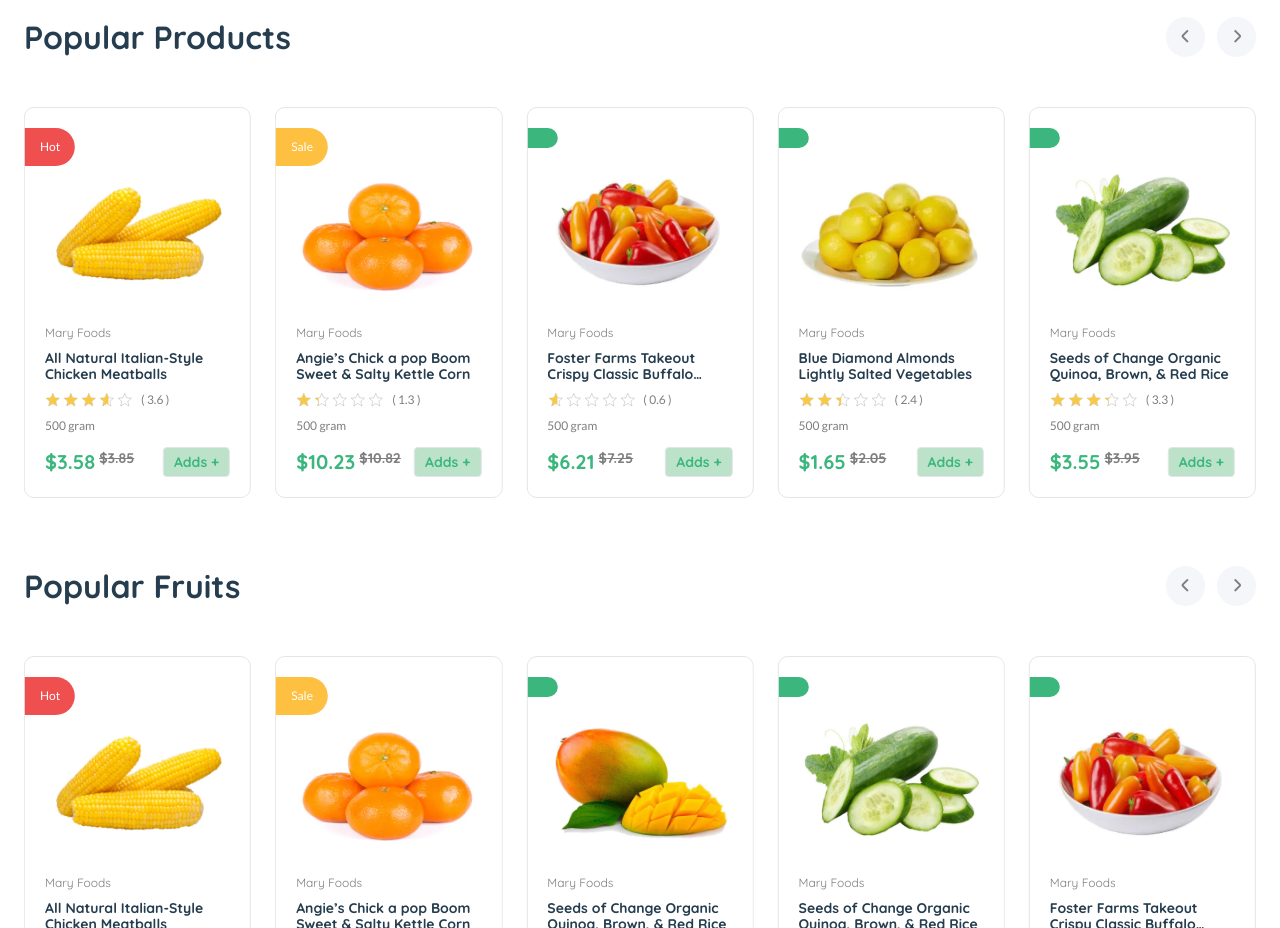
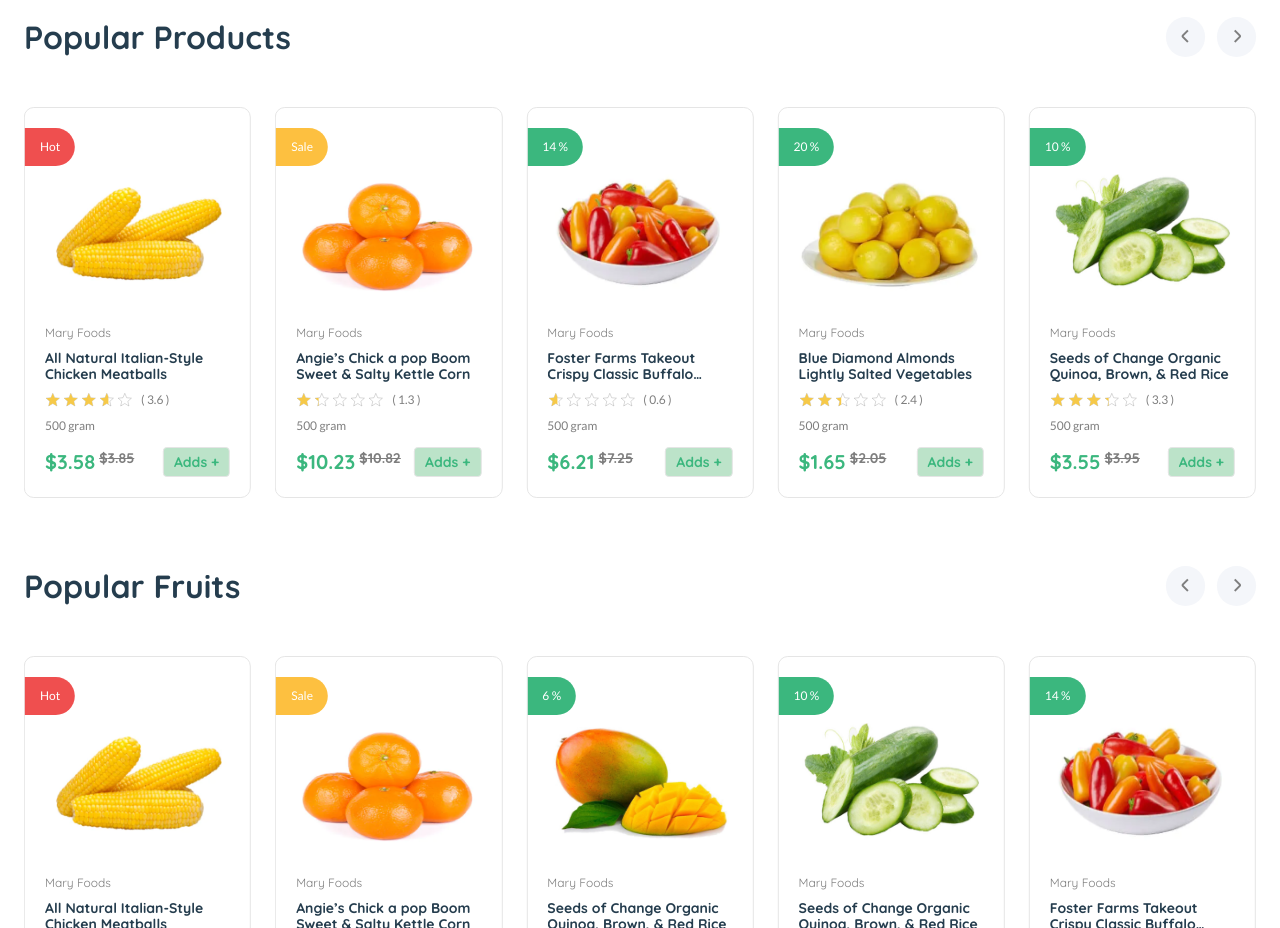
Before and after one commit to ali-76/Grocery-shop, a Next.js app: page / in a window 1280 px wide. Shown: the part 1580-2508 px from the top of the page. Built offline with nearby package versions, Linux system fonts and the light colour scheme.

Commit message:
update: some changes for better responsiveness

```diff
--- a/src/components/common/ul/badge/Badge.tsx
+++ b/src/components/common/ul/badge/Badge.tsx
@@ -5,18 +5,24 @@ interface Props  {
 }
 
 export function Badge({title , price , sale_price}: Props) {
-    let x;
+    let percentage:number = 0;
+    let badgeTitle = title;
+
     if(sale_price){
-        x = Math.round(100 - (price / sale_price * 100))
+        percentage = Math.round((price - sale_price) / price * 100)
+
+        if(percentage > 50){
+            badgeTitle = "Hot"
+        }
     }
 
     return(
         <div>
             {
-                title ?
-                    <div className={`badge ${title.toLowerCase() == "hot" ? 'badge--hot' : 'badge--sale'} absolute left-0 top-0 lg:top-5 rounded-tl-[10px] lg:rounded-tl-none`}>{title}</div>
+                badgeTitle ?
+                    <div className={`badge ${badgeTitle.toLowerCase() == "hot" ? 'badge--hot' : 'badge--sale'} absolute left-0 top-0 lg:top-5 rounded-tl-[10px] lg:rounded-tl-none`}>{badgeTitle}</div>
                 : sale_price ?
-                <div className={`badge badge--off absolute left-0 top-0 lg:top-5 rounded-tl-[10px] lg:rounded-tl-none`}>{}</div>
+                <div className={`badge badge--off absolute left-0 top-0 lg:top-5 rounded-tl-[10px] lg:rounded-tl-none`}>{percentage} %</div>
                 :
                 <></>
             }
```
